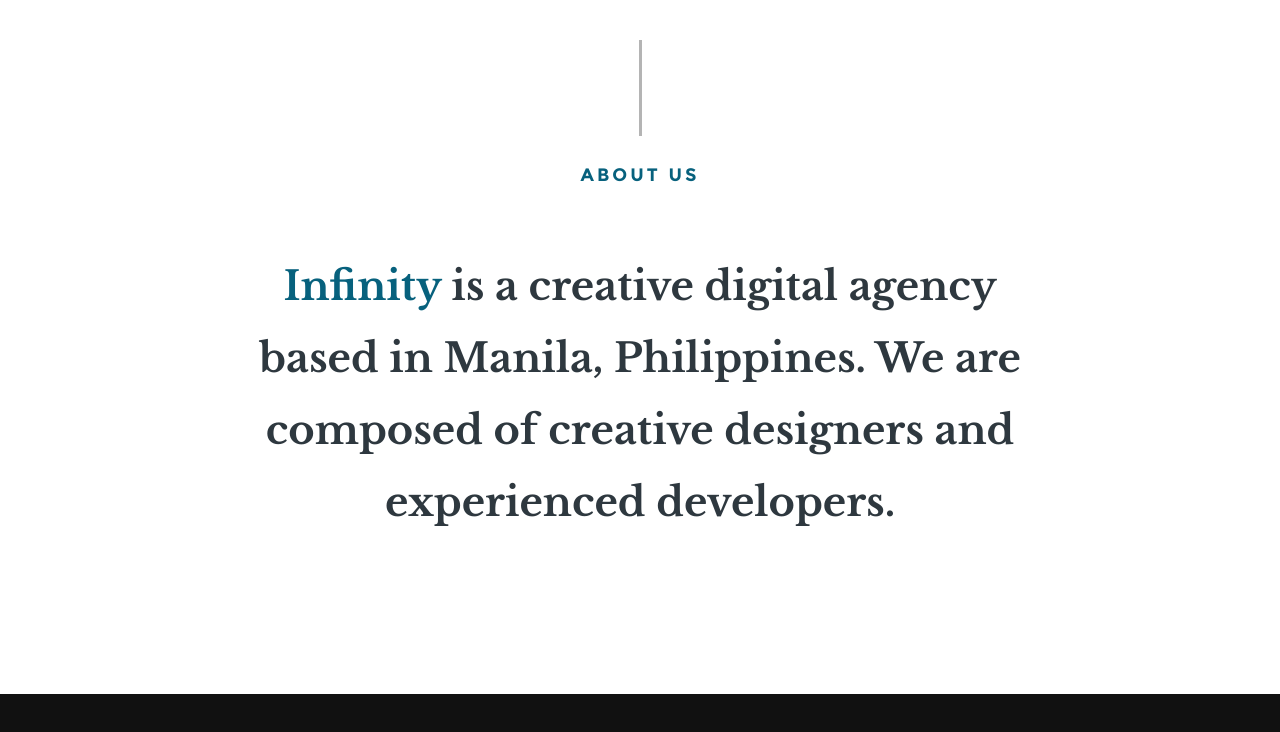
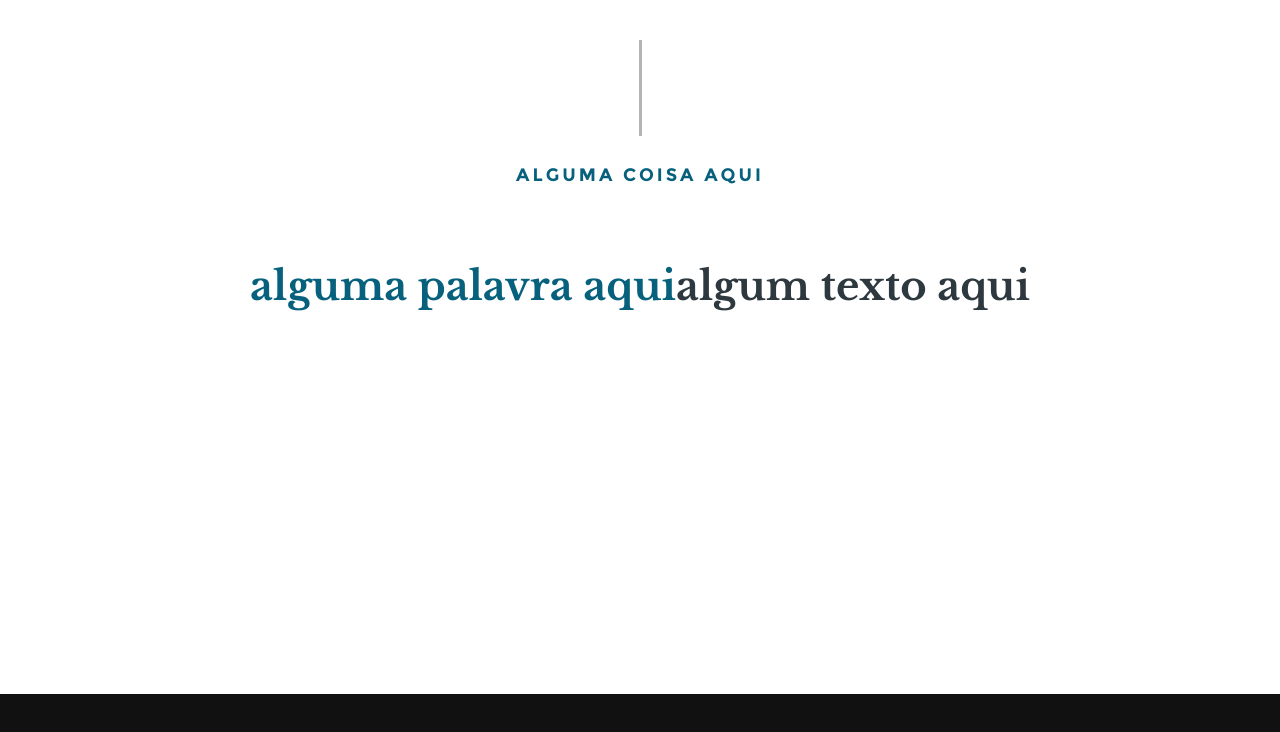
Before and after one commit to MarcosjoBR/art-piso, a plain HTML site: page index.html in a window 1280 px wide. Shown: the part 806-1538 px from the top of the page. Drawn offline with Linux system fonts and the light colour scheme.

Commit message:
subindo correcao

```diff
--- a/index.html
+++ b/index.html
@@ -157,8 +157,8 @@
    			<div class="about-profile-bg"></div>
 
 				<div class="intro">
-					<h3 class="animate-this">About Us</h3>
-	   			<p class="lead animate-this"><span>Infinity</span> is a creative digital agency based in Manila, Philippines. We are composed of creative designers and experienced developers.</p>
+					<h3 class="animate-this">alguma coisa aqui</h3>
+	   			<p class="lead animate-this"><span>alguma palavra aqui</span>algum texto aqui</p>
 				</div>
 
    		</div> <!-- end col-full  -->
```
